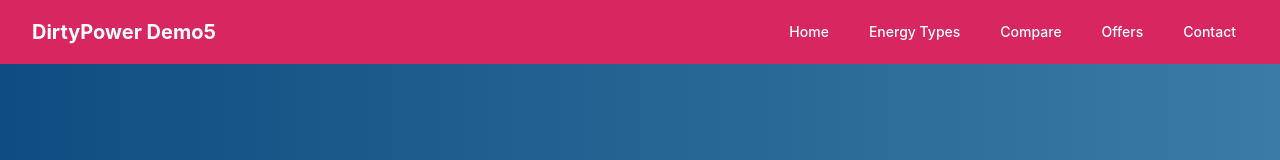
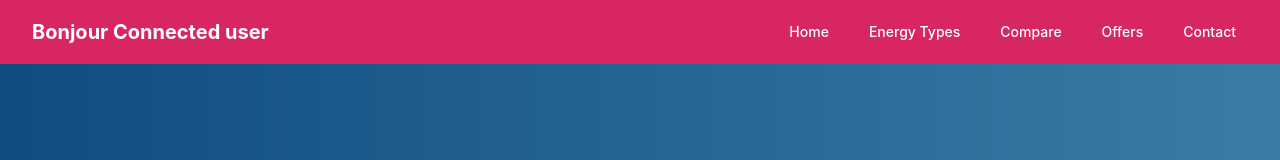
Before and after one commit to engie-codespace/demo5-dirty-power, a React (Create React App) app: page / in a window 1280 px wide. Shown: the top 160 px of the page. Built offline with nearby package versions, Linux system fonts and the light colour scheme.

Commit message:
Update: Pink Power color scheme and branding changes

```diff
--- a/src/components/Navbar.tsx
+++ b/src/components/Navbar.tsx
@@ -14,7 +14,7 @@ const Navbar: React.FC = () => {
         <div className="flex justify-between h-16">
           <div className="flex items-center">
             <Link to="/" className="flex-shrink-0 flex items-center">
-              <span className="text-white text-xl font-bold">DirtyPower Demo5</span>
+              <span className="text-white text-xl font-bold">Bonjour Connected user</span>
             </Link>
           </div>
 
```
